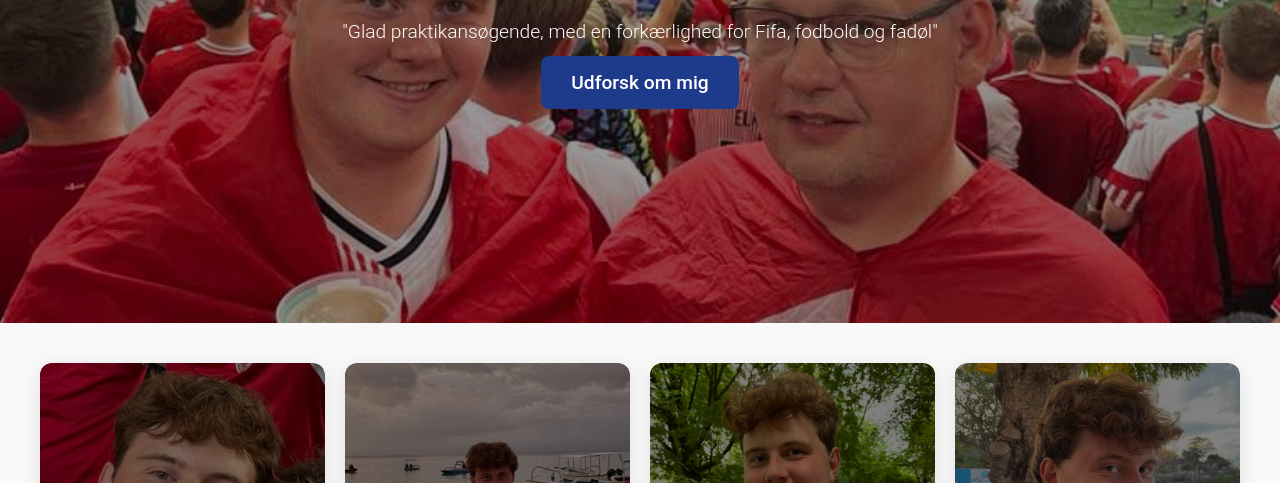
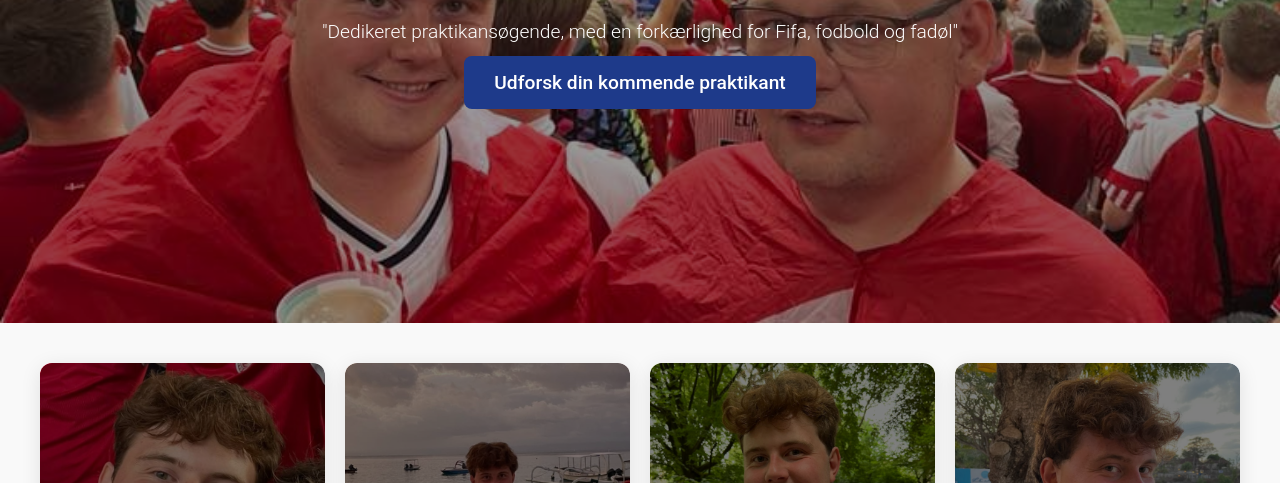
Before and after one commit to AlexanderHoestMadsen/alexanderhoestmadsen.github.io, a plain HTML site: page index.html in a window 1280 px wide. Shown: the part 317-800 px from the top of the page. Drawn offline with Linux system fonts and the light colour scheme.

Commit message:
små ændringer

```diff
--- a/index.html
+++ b/index.html
@@ -14,8 +14,8 @@
   <section class="hero-section">
     <div class="hero-content">
       <h1>Alexander Høst-Madsen</h1>
-      <p>"Glad praktikansøgende, med en forkærlighed for Fifa, fodbold og fadøl"</p>
-      <a href="#cv" class="cta-button">Udforsk om mig</a>
+      <p>"Dedikeret praktikansøgende, med en forkærlighed for Fifa, fodbold og fadøl"</p>
+      <a href="#cv" class="cta-button">Udforsk din kommende praktikant</a>
     </div>
   </section>
 
```
